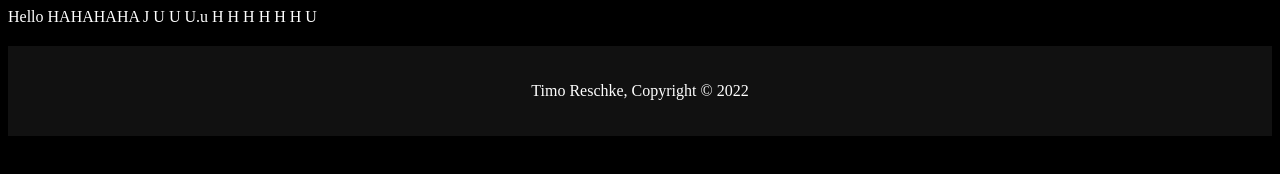
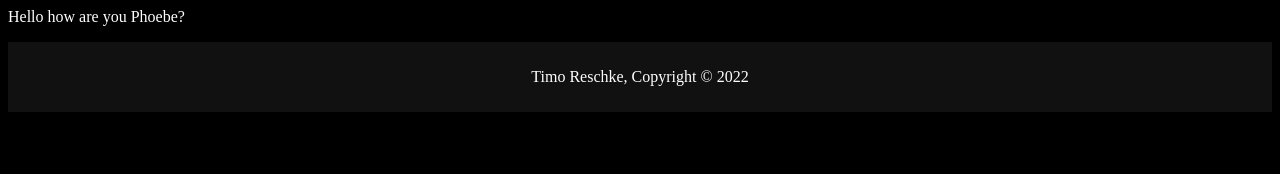
Before and after one commit to TRIIRT/triirt.github.io, a plain HTML site: page index.html in a window 1280 px wide. Drawn offline with Linux system fonts and the light colour scheme.

Commit message:
Update index.html

```diff
--- a/index.html
+++ b/index.html
@@ -6,8 +6,8 @@
 background-color: black;
 }
 footer{
-  padding:20px;
-  margin-top:20px;
+  padding:10px;
+  margin-top:10px;
   color:white;
   background-color:#111111;
   text-align: center;
@@ -15,18 +15,7 @@ footer{
 </style>
 </head>
 <body id=h2>
-<p>Hello HAHAHAHA
-J
-U
-U
-U.u
-H
-H
-H
-H
-H
-H
-U
+<p>Hello how are you Phoebe?
 </p>
 <footer>
 <p>Timo Reschke, Copyright &copy; 2022</p>
```
